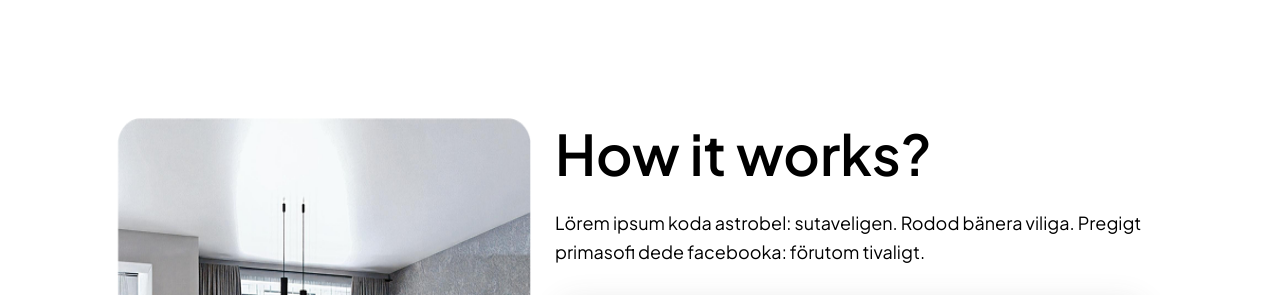
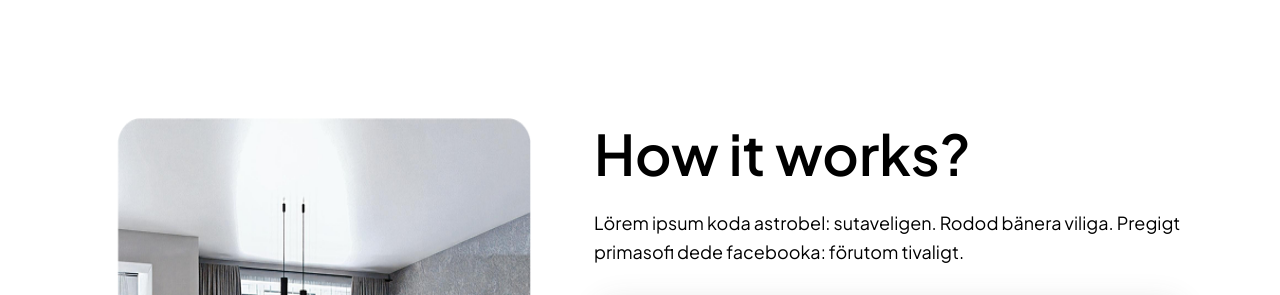
Before and after one commit to Harsh-Bishnoi/ceramic-solution, a plain HTML site: page index.html in a window 1280 px wide. Shown: the part 4310-4605 px from the top of the page. Drawn offline with nearby package versions, Linux system fonts and the light colour scheme.

Commit message:
manage spacing in how it woks section

```diff
--- a/assets/css/style.css
+++ b/assets/css/style.css
@@ -276,6 +276,10 @@
     box-shadow: 0px 1px 28px 1px var(--black-tie);
 }
 
+.pl-51 {
+    padding-left: 51px !important;
+}
+
 .pl-52 {
     padding-left: 52px;
 }
@@ -452,6 +456,10 @@
     .lh-70 {
         line-height: normal;
     }
+
+    .pl-51 {
+        padding-left: 12px !important;
+    }
 }
 
 @media (max-width:575.98px) {
--- a/index.html
+++ b/index.html
@@ -395,7 +395,7 @@
                 <div class="col-lg-5 col-12 d-flex justify-content-center">
                     <img src="./assets/images/png/section-5-img.png" alt="section-5-img" class="w-100 max-w-485">
                 </div>
-                <div class="col-lg-7 col-12 mb-5 mb-lg-0">
+                <div class="col-lg-7 col-12 mb-5 mb-lg-0 pl-51">
                     <h2 class="font-family-primary fw-semibold fs-lg lh-70 text-black text-center text-lg-start mb-20">
                         How it works?</h2>
                     <div class="d-flex justify-content-center justify-content-lg-start">
```
